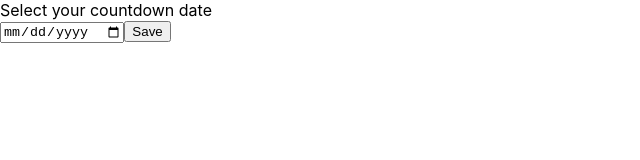
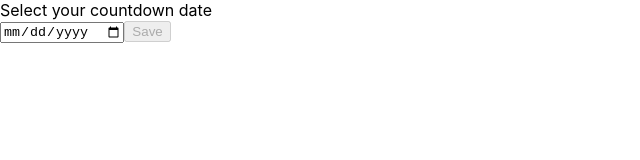
Before and after one commit to nedakinduryte/countdown-app, a React (Create React App) app: page / in a window 1280 px wide. Shown: the top 160 px of the page, without its empty margins (0-640 px from the left). Built offline with nearby package versions, Linux system fonts and the light colour scheme.

Commit message:
Disabled the button when date not picked

```diff
--- a/src/Components/NewCountdown.tsx
+++ b/src/Components/NewCountdown.tsx
@@ -32,6 +32,7 @@ class NewCountdown extends React.Component <Props, State> {
                         onChange={(e) => this.handleChange(e)} />
                 <button
                     onClick={this.handleClick}
+                    disabled={!this.state.value}
                 >Save</button>
             </div>
         )
```
